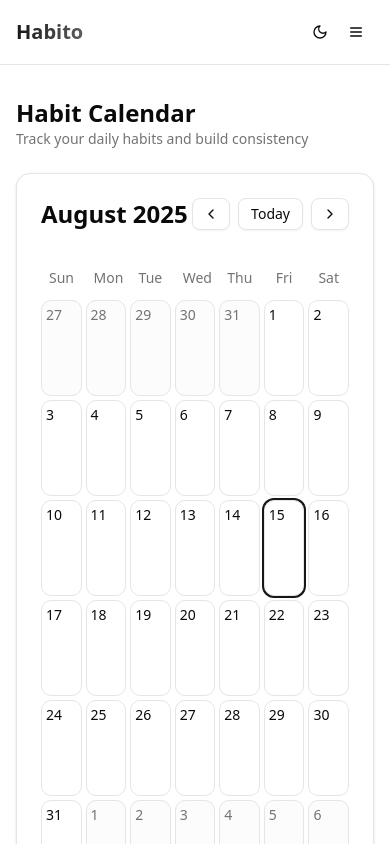
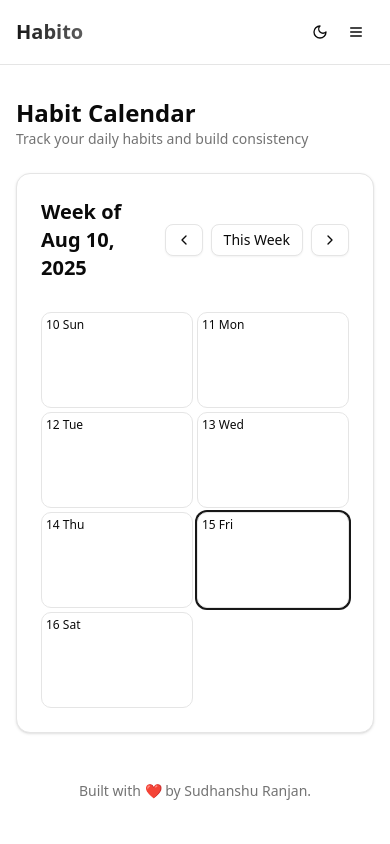
Before and after one commit to SudhansuuRanjan/habito, a Next.js app: page /calendar in a window 390 px wide. Shown: the top 844 px of the page. Built offline with nearby package versions, Linux system fonts and the light colour scheme.

Commit message:
refactor: enhance HabitCalendar component with week view and improved habit filtering logic

```diff
--- a/components/habit-calendar.tsx
+++ b/components/habit-calendar.tsx
@@ -21,38 +21,72 @@ export function HabitCalendar() {
   const [habits, setHabits] = useState<Habit[]>([])
   const [entries, setEntries] = useState<HabitEntry[]>([])
   const [selectedDate, setSelectedDate] = useState<Date | null>(null)
+  // Week view state
+  const [currentWeekStart, setCurrentWeekStart] = useState(() => {
+    const now = new Date();
+    const start = new Date(now);
+    start.setDate(now.getDate() - now.getDay());
+    return start;
+  });
 
   useEffect(() => {
     setHabits(getHabits())
     setEntries(getEntries())
   }, [])
 
+  // Helper: get habits for a date
+  const getHabitsForDate = (date: Date): Habit[] => {
+    const dayOfWeek = date.getDay()
+    const dayOfMonth = date.getDate()
+    return habits.filter((habit) => {
+      if (!habit.isActive) return false
+      switch (habit.frequency) {
+        case "daily":
+          return true
+        case "weekly":
+          return habit.targetDays?.includes(dayOfWeek) ?? false
+        case "monthly":
+          return dayOfMonth === 1
+        default:
+          return false
+      }
+    })
+  }
+
+  // Helper: is habit completed
+  const isHabitCompleted = (habitId: string, date: Date): boolean => {
+    const dateStr = formatDate(date)
+    const entry = entries.find((e) => e.habitId === habitId && e.date === dateStr)
+    return entry?.completed ?? false
+  }
+
+  // Helper: handle habit toggle
+  const handleHabitToggle = (habitId: string, date: Date) => {
+    const today = new Date()
+    const isToday = formatDate(date) === formatDate(today)
+    if (!isToday) return
+    const dateStr = formatDate(date)
+    toggleHabitCompletion(habitId, dateStr)
+    setEntries(getEntries())
+  }
+
+  // Month helpers
   const getDaysInMonth = (date: Date): CalendarDay[] => {
     const year = date.getFullYear()
     const month = date.getMonth()
-
-    // First day of the month
     const firstDay = new Date(year, month, 1)
-    // Last day of the month
     const lastDay = new Date(year, month + 1, 0)
-
-    // Start from the Sunday of the week containing the first day
     const startDate = new Date(firstDay)
     startDate.setDate(startDate.getDate() - firstDay.getDay())
-
-    // End at the Saturday of the week containing the last day
     const endDate = new Date(lastDay)
     endDate.setDate(endDate.getDate() + (6 - lastDay.getDay()))
-
     const days: CalendarDay[] = []
     const currentDateObj = new Date(startDate)
     const today = new Date()
-
     while (currentDateObj <= endDate) {
       const dateStr = formatDate(currentDateObj)
       const dayHabits = getHabitsForDate(currentDateObj)
       const dayEntries = entries.filter((entry) => entry.date === dateStr)
-
       days.push({
         date: new Date(currentDateObj),
         isCurrentMonth: currentDateObj.getMonth() === month,
@@ -60,51 +94,36 @@ export function HabitCalendar() {
         habits: dayHabits,
         entries: dayEntries,
       })
-
       currentDateObj.setDate(currentDateObj.getDate() + 1)
     }
-
     return days
   }
 
-  const getHabitsForDate = (date: Date): Habit[] => {
-    const dayOfWeek = date.getDay()
-    const dayOfMonth = date.getDate()
+  // Week helpers
+  const getDaysInWeek = (date: Date): CalendarDay[] => {
+    const days: CalendarDay[] = [];
+    for (let i = 0; i < 7; i++) {
+      const d = new Date(date);
+      d.setDate(date.getDate() + i);
+      const dateStr = formatDate(d);
+      days.push({
+        date: d,
+        isCurrentMonth: d.getMonth() === currentDate.getMonth(),
+        isToday: formatDate(d) === formatDate(new Date()),
+        habits: getHabitsForDate(d),
+        entries: entries.filter((entry) => entry.date === dateStr),
+      });
+    }
+    return days;
+  };
 
-    return habits.filter((habit) => {
-      if (!habit.isActive) return false
-
-      switch (habit.frequency) {
-        case "daily":
-          return true
-        case "weekly":
-          return habit.targetDays?.includes(dayOfWeek) ?? false
-        case "monthly":
-          return dayOfMonth === 1 // First day of month
-        default:
-          return false
-      }
-    })
-  }
-
-  const handleHabitToggle = (habitId: string, date: Date) => {
-    const today = new Date()
-    const isToday = formatDate(date) === formatDate(today)
-
-    if (!isToday) {
-      return // Prevent marking habits for dates other than today
-    }
-
-    const dateStr = formatDate(date)
-    toggleHabitCompletion(habitId, dateStr)
-    setEntries(getEntries())
-  }
-
-  const isHabitCompleted = (habitId: string, date: Date): boolean => {
-    const dateStr = formatDate(date)
-    const entry = entries.find((e) => e.habitId === habitId && e.date === dateStr)
-    return entry?.completed ?? false
-  }
+  const navigateWeek = (direction: "prev" | "next") => {
+    setCurrentWeekStart((prev) => {
+      const newDate = new Date(prev);
+      newDate.setDate(prev.getDate() + (direction === "next" ? 7 : -7));
+      return newDate;
+    });
+  };
 
   const navigateMonth = (direction: "prev" | "next") => {
     setCurrentDate((prev) => {
@@ -114,12 +133,17 @@ export function HabitCalendar() {
     })
   }
 
-  const days = getDaysInMonth(currentDate)
-  const monthYear = currentDate.toLocaleDateString("en-US", { month: "long", year: "numeric" })
+  const monthYear = currentDate.toLocaleDateString("en-US", { month: "long", year: "numeric" });
+
+  useEffect(() => {
+    setHabits(getHabits())
+    setEntries(getEntries())
+  }, [])
 
   return (
     <div className="space-y-6">
-      {/* Calendar Header */}
+      {/* Month view for desktop/tablet */}
+      <div className="hidden md:block">
         <Card>
           <CardHeader>
             <div className="flex items-center justify-between">
@@ -138,23 +162,17 @@ export function HabitCalendar() {
             </div>
           </CardHeader>
           <CardContent>
-          {/* Calendar Grid */}
             <div className="grid grid-cols-7 gap-1">
-            {/* Day headers */}
               {["Sun", "Mon", "Tue", "Wed", "Thu", "Fri", "Sat"].map((day) => (
                 <div key={day} className="p-2 text-center text-sm font-medium text-muted-foreground">
                   {day}
                 </div>
               ))}
-
-            {/* Calendar days */}
-            {days.map((day, index) => (
+              {getDaysInMonth(currentDate).map((day, index) => (
                 <div
                   key={index}
-                className={`min-h-24 p-1 border rounded-lg transition-colors ${
-                  day.isCurrentMonth ? "bg-background" : "bg-muted/30"
-                } ${day.isToday ? "ring-2 ring-primary cursor-pointer" : "cursor-default"} ${
-                  selectedDate && formatDate(selectedDate) === formatDate(day.date)
+                  className={`min-h-24 p-1 border rounded-lg transition-colors ${day.isCurrentMonth ? "bg-background" : "bg-muted/30"
+                    } ${day.isToday ? "ring-2 ring-primary cursor-pointer" : "cursor-default"} ${selectedDate && formatDate(selectedDate) === formatDate(day.date)
                       ? "bg-accent"
                       : day.isToday
                         ? "hover:bg-accent/50"
@@ -163,22 +181,18 @@ export function HabitCalendar() {
                   onClick={() => setSelectedDate(day.date)}
                 >
                   <div
-                  className={`text-sm font-medium mb-1 ${
-                    day.isCurrentMonth ? "text-foreground" : "text-muted-foreground"
+                    className={`text-sm font-medium mb-1 ${day.isCurrentMonth ? "text-foreground" : "text-muted-foreground"
                       }`}
                   >
                     {day.date.getDate()}
                   </div>
-
-                {/* Habit indicators */}
                   <div className="space-y-1">
                     {day.habits.slice(0, 3).map((habit) => {
                       const isCompleted = isHabitCompleted(habit.id, day.date)
                       return (
                         <div
                           key={habit.id}
-                        className={`flex items-center gap-1 p-1 rounded text-xs ${
-                          isCompleted ? `${habit.color} text-white` : "bg-muted text-muted-foreground"
+                          className={`flex items-center gap-1 p-1 rounded text-xs ${isCompleted ? `${habit.color} text-white` : "bg-muted text-muted-foreground"
                             } ${day.isToday ? "cursor-pointer hover:opacity-80" : "cursor-default opacity-60"}`}
                           onClick={(e) => {
                             e.stopPropagation()
@@ -201,8 +215,82 @@ export function HabitCalendar() {
             </div>
           </CardContent>
         </Card>
-
-      {/* Selected Date Details */}
+      </div>
+      {/* Week view for mobile */}
+      <div className="md:hidden">
+        <Card>
+          <CardHeader>
+            <div className="flex items-center justify-between">
+              <CardTitle className="text-xl">Week of {currentWeekStart.toLocaleDateString("en-US", { month: "short", day: "numeric", year: "numeric" })}</CardTitle>
+              <div className="flex gap-2">
+                <Button variant="outline" size="sm" onClick={() => navigateWeek("prev")}>
+                  <ChevronLeft className="w-4 h-4" />
+                </Button>
+                <Button variant="outline" size="sm" onClick={() => setCurrentWeekStart(() => {
+                  const now = new Date();
+                  const start = new Date(now);
+                  start.setDate(now.getDate() - now.getDay());
+                  return start;
+                })}>
+                  This Week
+                </Button>
+                <Button variant="outline" size="sm" onClick={() => navigateWeek("next")}>
+                  <ChevronRight className="w-4 h-4" />
+                </Button>
+              </div>
+            </div>
+          </CardHeader>
+          <CardContent>
+            <div className="grid grid-cols-2 gap-1">
+              {getDaysInWeek(currentWeekStart).map((day, index) => (
+                <div
+                  key={index}
+                  className={`min-h-24 p-1 border rounded-lg transition-colors ${day.isCurrentMonth ? "bg-background" : "bg-muted/30"
+                    } ${day.isToday ? "ring-2 ring-primary cursor-pointer" : "cursor-default"} ${selectedDate && formatDate(selectedDate) === formatDate(day.date)
+                      ? "bg-accent"
+                      : day.isToday
+                        ? "hover:bg-accent/50"
+                        : ""
+                    }`}
+                  onClick={() => setSelectedDate(day.date)}
+                >
+                  <div
+                    className={`text-xs font-medium mb-1 ${day.isCurrentMonth ? "text-foreground" : "text-muted-foreground"
+                      }`}
+                  >
+                    {day.date.toLocaleDateString("en-US", { weekday: "short", day: "numeric" })}
+                  </div>
+                  <div className="space-y-1">
+                    {day.habits.slice(0, 2).map((habit) => {
+                      const isCompleted = isHabitCompleted(habit.id, day.date)
+                      return (
+                        <div
+                          key={habit.id}
+                          className={`flex items-center gap-1 p-1 rounded text-xs ${isCompleted ? `${habit.color} text-white` : "bg-muted text-muted-foreground"
+                            } ${day.isToday ? "cursor-pointer hover:opacity-80" : "cursor-default opacity-60"}`}
+                          onClick={(e) => {
+                            e.stopPropagation()
+                            if (day.isToday) {
+                              handleHabitToggle(habit.id, day.date)
+                            }
+                          }}
+                        >
+                          {isCompleted ? <Check className="w-3 h-3" /> : <X className="w-3 h-3" />}
+                          <span className="truncate flex-1">{habit.name}</span>
+                        </div>
+                      )
+                    })}
+                    {day.habits.length > 2 && (
+                      <div className="text-xs text-muted-foreground text-center">+{day.habits.length - 2} more</div>
+                    )}
+                  </div>
+                </div>
+              ))}
+            </div>
+          </CardContent>
+        </Card>
+      </div>
+      {/* Selected Date Details (shared) */}
       {selectedDate && (
         <Card>
           <CardHeader>
@@ -228,11 +316,9 @@ export function HabitCalendar() {
               const dayHabits = getHabitsForDate(selectedDate)
               const today = new Date()
               const isSelectedDateToday = formatDate(selectedDate) === formatDate(today)
-
               if (dayHabits.length === 0) {
                 return <p className="text-muted-foreground">No habits scheduled for this day.</p>
               }
-
               return (
                 <div className="space-y-3">
                   {dayHabits.map((habit) => {
@@ -240,8 +326,7 @@ export function HabitCalendar() {
                     return (
                       <div
                         key={habit.id}
-                        className={`flex items-center justify-between p-3 border rounded-lg ${
-                          isSelectedDateToday ? "cursor-pointer hover:bg-accent/50" : "cursor-default opacity-60"
+                        className={`flex items-center justify-between p-3 border rounded-lg ${isSelectedDateToday ? "cursor-pointer hover:bg-accent/50" : "cursor-default opacity-60"
                           }`}
                         onClick={() => {
                           if (isSelectedDateToday) {
```
Lines whose indentation alone changed are shown as unchanged.
